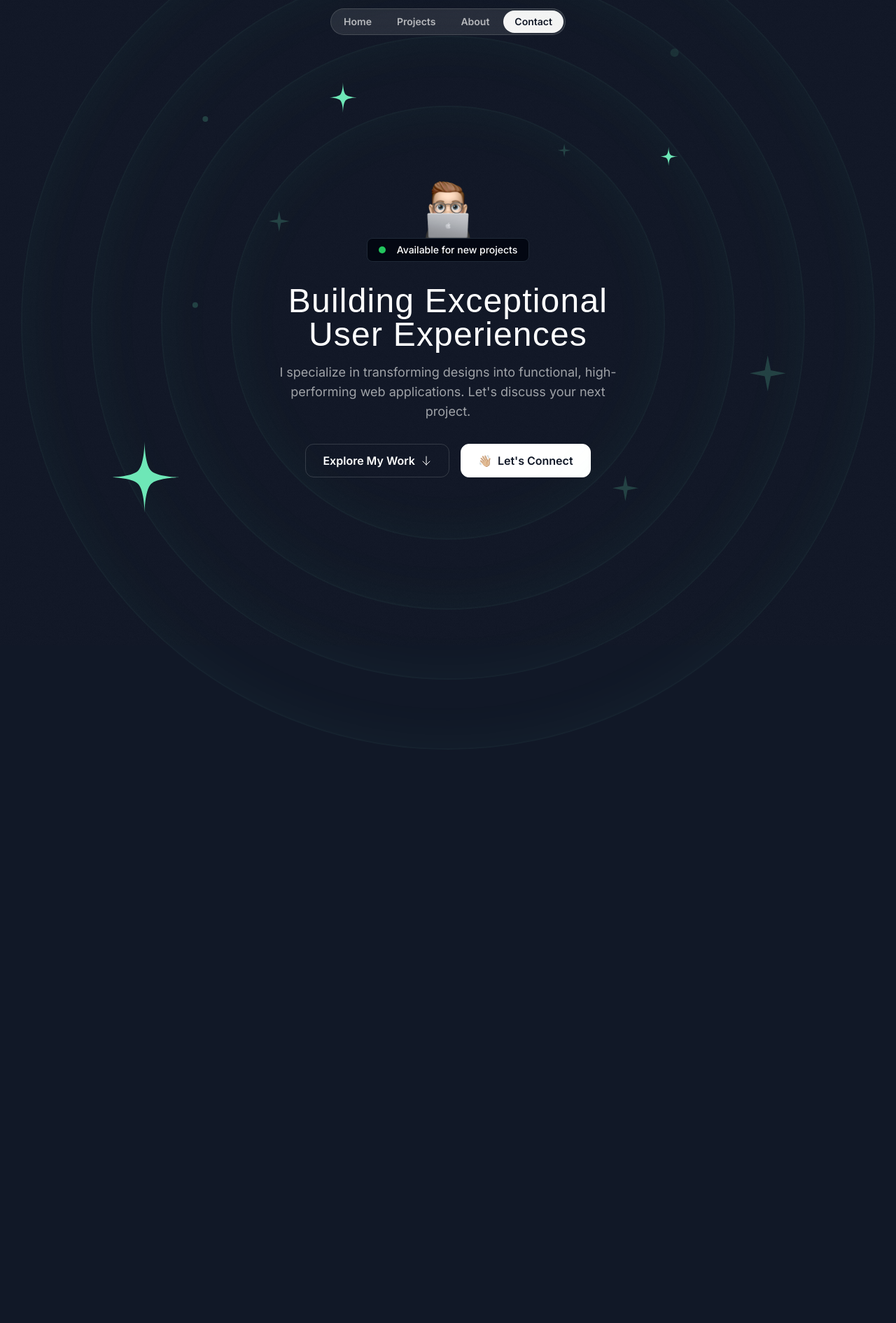
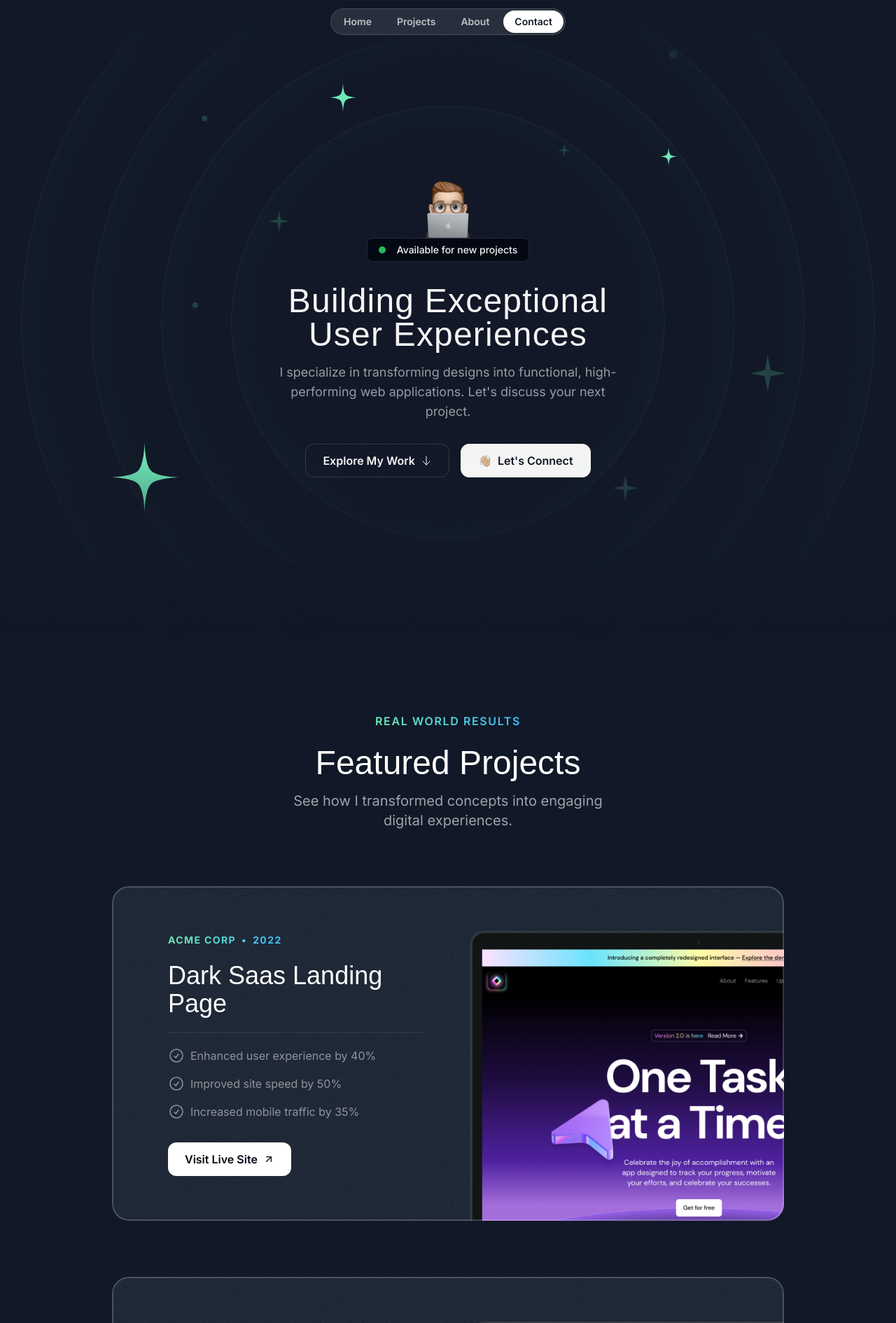
Before and after one commit to d-zucho/portfolio-frontendtube, a Next.js app: page / in a window 1280 px wide. Shown: the top 1890 px of the page at 70% size. Before the commit the page ends 1071 px from the top, so only its background shows below. Built offline with nearby package versions, Linux system fonts and the light colour scheme; a web font is replaced by a local one.

Commit message:
finish projects section and tape component

```diff
--- a/src/app/globals.css
+++ b/src/app/globals.css
@@ -11,3 +11,9 @@
     @apply absolute inset-0 border-2 border-emerald-300/5 shadow-[0_0_80px_inset] shadow-emerald-300/5 top-1/2 left-1/2 -translate-x-1/2 -translate-y-1/2 rounded-full;
   }
 }
+
+@layer utilities {
+  .container {
+    @apply lg:max-w-5xl;
+  }
+}
--- a/src/app/page.tsx
+++ b/src/app/page.tsx
@@ -1,11 +1,15 @@
 import { Header } from '@/sections/Header'
 import { HeroSection } from '@/sections/Hero'
+import { ProjectsSection } from '@/sections/Projects'
+import { TapeSection } from '@/sections/Tape'
 
 export default function Home() {
   return (
     <div>
       <Header />
       <HeroSection />
+      <ProjectsSection />
+      <TapeSection />
     </div>
   )
 }
--- a/src/sections/Header.tsx
+++ b/src/sections/Header.tsx
@@ -1,6 +1,6 @@
 export const Header = () => {
   return (
-    <div className='flex justify-center items-center fixed top-3 w-full'>
+    <div className='flex justify-center items-center fixed top-3 w-full z-10'>
       {/* <nav className='py-2 text-sm gap-10 flex'> */}
       <nav className='flex gap-1 p-0.5 border border-white/15 rounded-full bg-white/10 backdrop-blur'>
         <a href='#' className='nav-item'>
--- a/src/sections/Hero.tsx
+++ b/src/sections/Hero.tsx
@@ -9,6 +9,8 @@
 export const HeroSection = () => {
   return (
     <section className='py-32 md:py-48 lg:py-60 relative z-0 overflow-x-clip'>
+      {/* bg mask */}
+      <div className='absolute inset-0 [mask-image:linear-gradient(to_bottom,transparent,black_10%,black_70%,transparent)] pointer-events-none'>
         {/* grain pattern */}
         <div
           className='absolute inset-0 -z-30 opacity-5'
@@ -48,17 +50,18 @@
         <HeroOrbit size={710} rotation={144}>
           <SparkleIcon className='size-14 text-emerald-300/20' />
         </HeroOrbit>
-      <HeroOrbit size={724} rotation={85}>
+        <HeroOrbit size={720} rotation={85}>
           <div className='size-3 bg-emerald-300/10 rounded-full' />
         </HeroOrbit>
         <HeroOrbit size={520} rotation={-41}>
           <div className='size-2 bg-emerald-300/20 rounded-full' />
         </HeroOrbit>
-      <HeroOrbit size={648} rotation={-5}>
+        <HeroOrbit size={650} rotation={-5}>
           <div className='size-2 bg-emerald-300/20 rounded-full' />
         </HeroOrbit>
-
-      <div className='container'>
+      </div>{' '}
+      {/* end bg mask */}
+      <div className='container -z-50'>
         <div className='flex flex-col items-center'>
           <Image
             src={memojiImage}
--- a/src/sections/Projects.tsx
+++ b/src/sections/Projects.tsx
@@ -1,46 +1,123 @@
-import darkSaasLandingPage from "@/assets/images/dark-saas-landing-page.png";
-import lightSaasLandingPage from "@/assets/images/light-saas-landing-page.png";
-import aiStartupLandingPage from "@/assets/images/ai-startup-landing-page.png";
+import darkSaasLandingPage from '@/assets/images/dark-saas-landing-page.png'
+import lightSaasLandingPage from '@/assets/images/light-saas-landing-page.png'
+import aiStartupLandingPage from '@/assets/images/ai-startup-landing-page.png'
+import grainImage from '@/assets/images/grain.jpg'
+import CheckCircle from '@/assets/icons/check-circle.svg'
+import ArrowUpRightIcon from '@/assets/icons/arrow-up-right.svg'
+import Image from 'next/image'
 
 const portfolioProjects = [
   {
-    company: "Acme Corp",
-    year: "2022",
-    title: "Dark Saas Landing Page",
+    company: 'Acme Corp',
+    year: '2022',
+    title: 'Dark Saas Landing Page',
     results: [
-      { title: "Enhanced user experience by 40%" },
-      { title: "Improved site speed by 50%" },
-      { title: "Increased mobile traffic by 35%" },
+      { title: 'Enhanced user experience by 40%' },
+      { title: 'Improved site speed by 50%' },
+      { title: 'Increased mobile traffic by 35%' },
     ],
-    link: "https://youtu.be/4k7IdSLxh6w",
+    link: 'https://youtu.be/4k7IdSLxh6w',
     image: darkSaasLandingPage,
   },
   {
-    company: "Innovative Co",
-    year: "2021",
-    title: "Light Saas Landing Page",
+    company: 'Innovative Co',
+    year: '2021',
+    title: 'Light Saas Landing Page',
     results: [
-      { title: "Boosted sales by 20%" },
-      { title: "Expanded customer reach by 35%" },
-      { title: "Increased brand awareness by 15%" },
+      { title: 'Boosted sales by 20%' },
+      { title: 'Expanded customer reach by 35%' },
+      { title: 'Increased brand awareness by 15%' },
     ],
-    link: "https://youtu.be/7hi5zwO75yc",
+    link: 'https://youtu.be/7hi5zwO75yc',
     image: lightSaasLandingPage,
   },
   {
-    company: "Quantum Dynamics",
-    year: "2023",
-    title: "AI Startup Landing Page",
+    company: 'Quantum Dynamics',
+    year: '2023',
+    title: 'AI Startup Landing Page',
     results: [
-      { title: "Enhanced user experience by 40%" },
-      { title: "Improved site speed by 50%" },
-      { title: "Increased mobile traffic by 35%" },
+      { title: 'Enhanced user experience by 40%' },
+      { title: 'Improved site speed by 50%' },
+      { title: 'Increased mobile traffic by 35%' },
     ],
-    link: "https://youtu.be/Z7I5uSRHMHg",
+    link: 'https://youtu.be/Z7I5uSRHMHg',
     image: aiStartupLandingPage,
   },
-];
+]
 
 export const ProjectsSection = () => {
-  return <div>Projects Section</div>;
-};
+  return (
+    <section className='pb-16 lg:py-24'>
+      <div className='container'>
+        <div className='flex justify-center'>
+          <p className='uppercase font-semibold tracking-widest bg-gradient-to-r from-emerald-300 to-sky-400 text-transparent bg-clip-text'>
+            Real World Results
+          </p>
+        </div>
+        <h2 className='font-serif text-3xl md:text-5xl text-center mt-6'>
+          Featured Projects
+        </h2>
+        <p className='text-center text-white/60 mt-4 md:text-lg max-w-md lg:text-xl mx-auto'>
+          See how I transformed concepts into engaging digital experiences.
+        </p>
+        {/* all projects container */}
+        <div className='flex flex-col mt-10 md:mt-20 gap-20'>
+          {portfolioProjects.map((project) => (
+            // Single Project Container
+            <div
+              key={project.title}
+              className='bg-gray-800 rounded-3xl relative z-0 after:z-10 overflow-hidden after:content-[""] after:absolute after:inset-0 after:outline after:outline-2 after:-outline-offset-2 after:rounded-3xl after:outline-white/20 pt-8 px-8 md:pt-12 md:px-10 lg:pt-16 lg:px-20  after:pointer-events-none'
+            >
+              <div
+                className='absolute inset-0 -z-10 opacity-5 pointer-events-none'
+                style={{
+                  backgroundImage: `url(${grainImage.src})`,
+                }}
+              />
+              <div className='lg:grid lg:grid-cols-2 lg:gap-16 '>
+                <div className='lg:pb-16'>
+                  <div className='bg-gradient-to-r from-emerald-300 to-sky-400 text-transparent bg-clip-text font-bold inline-flex uppercase tracking-widest text-sm gap-2'>
+                    <span className=''>{project.company}</span>
+                    <span>&bull;</span>
+                    <span>{project.year}</span>
+                  </div>
+
+                  <h3 className='font-serif text-2xl md:text-4xl mt-2 md:mt-5'>
+                    {project.title}
+                  </h3>
+                  <hr className='border-t-2 border-white/5 mt-4 md:mt-5' />
+                  <ul className='flex flex-col gap-4 mt-4 md:mt-5'>
+                    {project.results.map((result, index) => (
+                      <li
+                        key={index}
+                        className='flex gap-2 text-sm md:text-base text-white/50'
+                      >
+                        <CheckCircle className='size-5 md:size-6' />
+                        <span>{result.title}</span>
+                      </li>
+                    ))}
+                  </ul>
+
+                  <a href={project.link} className='cursor-pointer'>
+                    <button className='bg-white text-gray-950 h-12 w-full md:w-auto md:px-6 rounded-xl font-semibold inline-flex items-center justify-center gap-2 mt-8 cursor-pointer'>
+                      <span>Visit Live Site</span>
+                      <ArrowUpRightIcon className='size-4 lg:size-4' />
+                    </button>
+                  </a>
+                </div>
+
+                <div className='relative'>
+                  <Image
+                    src={project.image}
+                    alt={project.title}
+                    className='mt-8 -mb-4 md:-mb-0 lg:mt-0 lg:h-full lg:absolute lg:max-w-none lg:w-auto'
+                  />
+                </div>
+              </div>
+            </div>
+          ))}
+        </div>
+      </div>
+    </section>
+  )
+}
--- a/src/sections/Tape.tsx
+++ b/src/sections/Tape.tsx
@@ -1,3 +1,36 @@
+import StarIcon from '@/assets/icons/star.svg'
+
+const words = [
+  'Performant',
+  'Accessible',
+  'Secure',
+  'Interactive',
+  'Scalable',
+  'User Friendly',
+  'Responsive',
+  'Maintainable',
+  'Search Optomised',
+  'Usable',
+  'Reliable',
+]
+
 export const TapeSection = () => {
-  return <div>Tape Section</div>;
-};
+  return (
+    <div className='py-16 lg:py-24 overflow-clip'>
+      <div className='bg-gradient-to-r from-emerald-300 to-sky-400 overflow-x-clip -rotate-3 -mx-1'>
+        <div className='flex [mask-image:linear-gradient(to_right,transparent,black_10%,black_90%,transparent)]'>
+          <div className='flex flex-none gap-4 py-3'>
+            {words.map((word, index) => (
+              <div key={index} className='inline-flex gap-4 items-center'>
+                <span className='text-gray-900 font-extrabold text-sm uppercase'>
+                  {word}
+                </span>
+                <StarIcon className='size-6 text-gray-900 -rotate-12' />
+              </div>
+            ))}
+          </div>
+        </div>
+      </div>
+    </div>
+  )
+}
```
Lines whose indentation alone changed are shown as unchanged.
